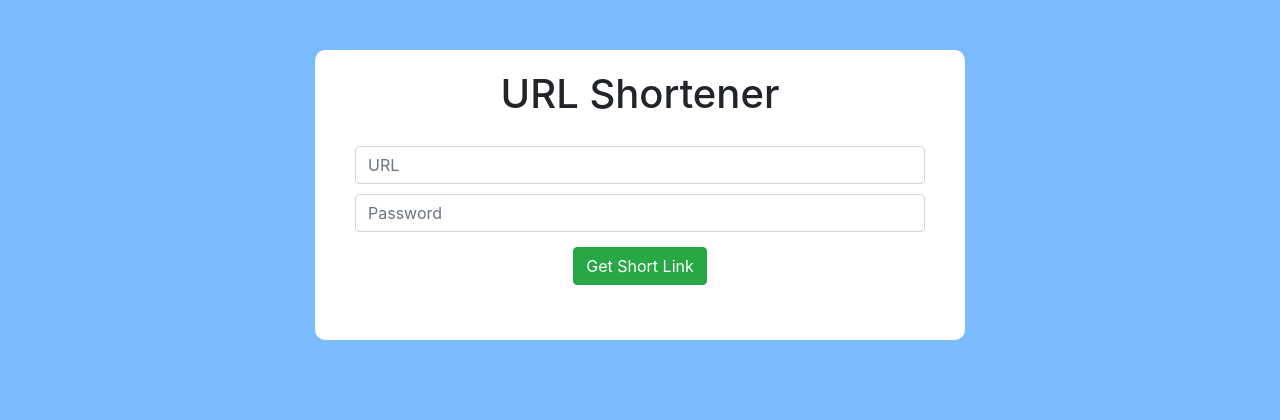
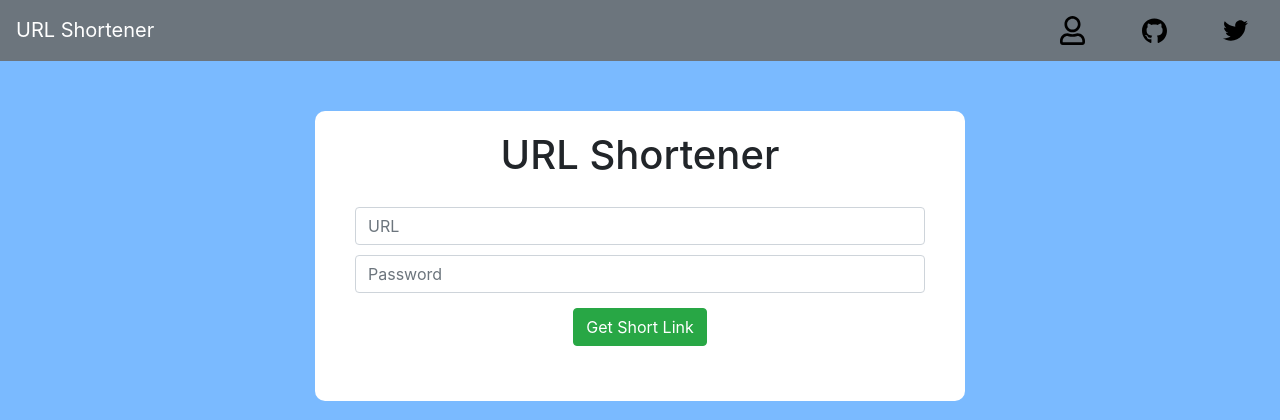
Before and after one commit to DahlitzFlorian/url-shortener, a Flask app: page / in a window 1280 px wide. Shown: the top 420 px of the page. Run offline with Flask 2, Linux system fonts and the light colour scheme; some libraries are stand-ins or nearby versions.

Commit message:
feat: add navigation bar

```diff
--- a/app/static/css/main.css
+++ b/app/static/css/main.css
@@ -14,6 +14,36 @@ form .actions {
     margin-top: 10px;
 }
 
+.navbar img {
+    width: 25px;
+}
+
+.nav-container {
+    width: 220px;
+    margin: 0;
+    padding: 0;
+}
+
+@media screen and (max-width: 411px) {
+    .navbar img {
+        width: 15px !important;
+    }
+
+    .nav-container {
+        width: 160px !important;
+    }
+}
+
+@media screen and (max-width: 340px) {
+    .nav-link-twitter {
+        display: none;
+    }
+
+    .nav-container {
+        width: 105px !important;
+    }
+}
+
 #main {
     margin-left: auto;
     margin-right: auto;
--- a/app/templates/shared/layout.html
+++ b/app/templates/shared/layout.html
@@ -26,13 +26,21 @@
 
     <!-- Stylesheets -->
     <link rel="stylesheet" type="text/css" href="{{ url_for('static', filename='css/bootstrap.css') }}">
-	<link rel="stylesheet" type="text/css" href="{{ url_for('static', filename='css/main.css') }}"
+	<link rel="stylesheet" type="text/css" href="{{ url_for('static', filename='css/main.css') }}">
 
 	<!-- Favicon -->
 	<link rel="shortcut icon" sizes="16x16 24x24 32x32 48x48 64x64" href="{{ url_for('static', filename='images/favicon/favicon.ico') }}">
 	<link rel="apple-touch-icon" href="{{ url_for('static', filename='images/favicon/apple-touch-icon.png') }}">
 </head>
 <body>
+    <nav class="navbar navbar-dark bg-secondary justify-content-between">
+        <a class="navbar-brand" href="{{ url_for('home.home') }}">URL Shortener</a>
+        <div class="container nav-container">
+            <a class="nav-link" target="_blank" href="https://florian-dahlitz.de"><img src="{{ url_for('static', filename='svgs/regular/user.svg') }}" alt="User Icon"></a>
+            <a class="nav-link" target="_blank" href="https://github.com/DahlitzFlorian/url-shortener"><img src="{{ url_for('static', filename='svgs/brands/github.svg') }}" alt="GitHub Icon"></a>
+            <a class="nav-link nav-link-twitter" target="_blank" href="https://twitter.com/DahlitzF"><img src="{{ url_for('static', filename='svgs/brands/twitter.svg') }}" alt="Twitter Icon"></a>
+        </div>
+    </nav>
 	<div class="container" id="main">
 		<h1>URL Shortener</h1>
     	{% block contents %}
```
Also changed, not shown: app/static/svgs/brands/github.svg (added), app/static/svgs/brands/twitter.svg (added), app/static/svgs/regular/user.svg (added).
